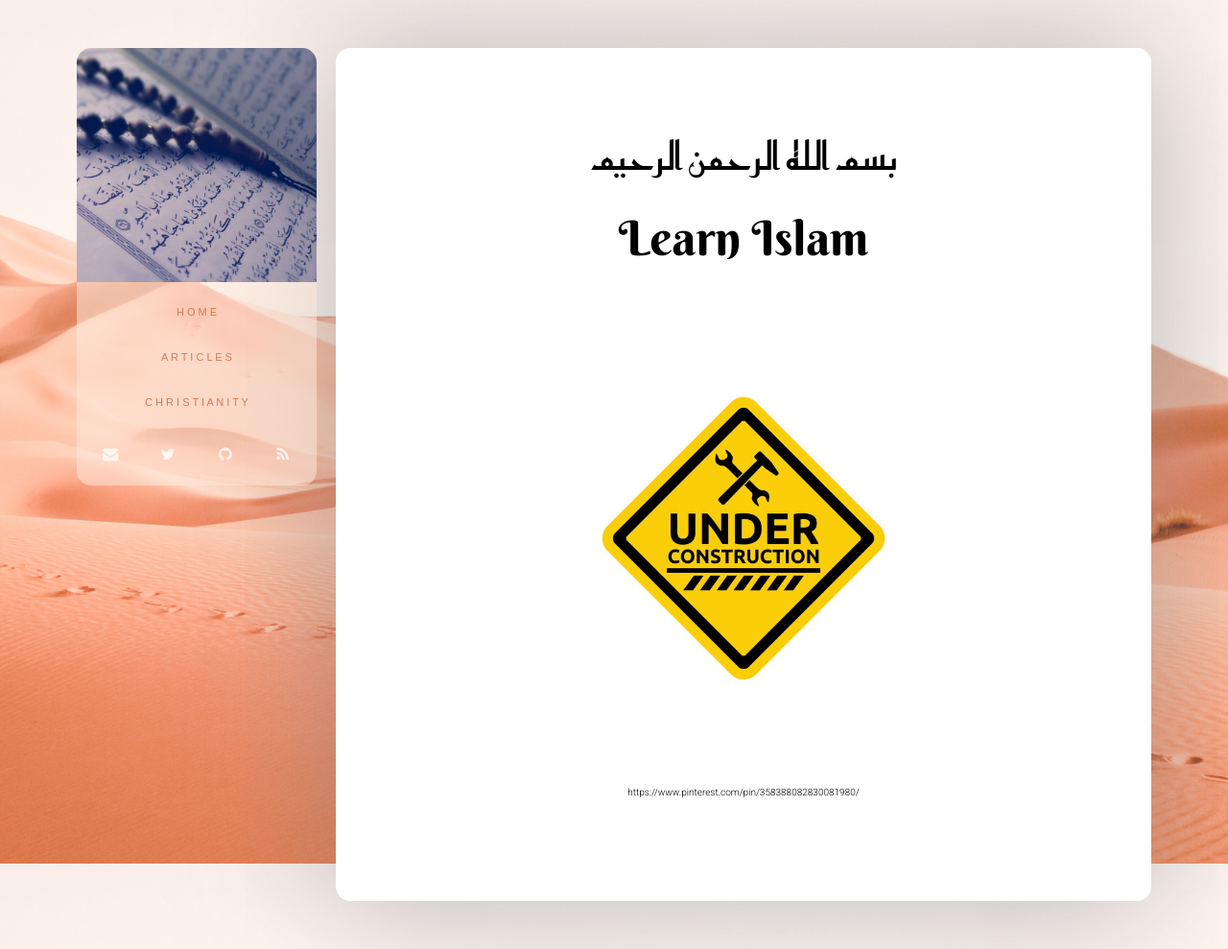
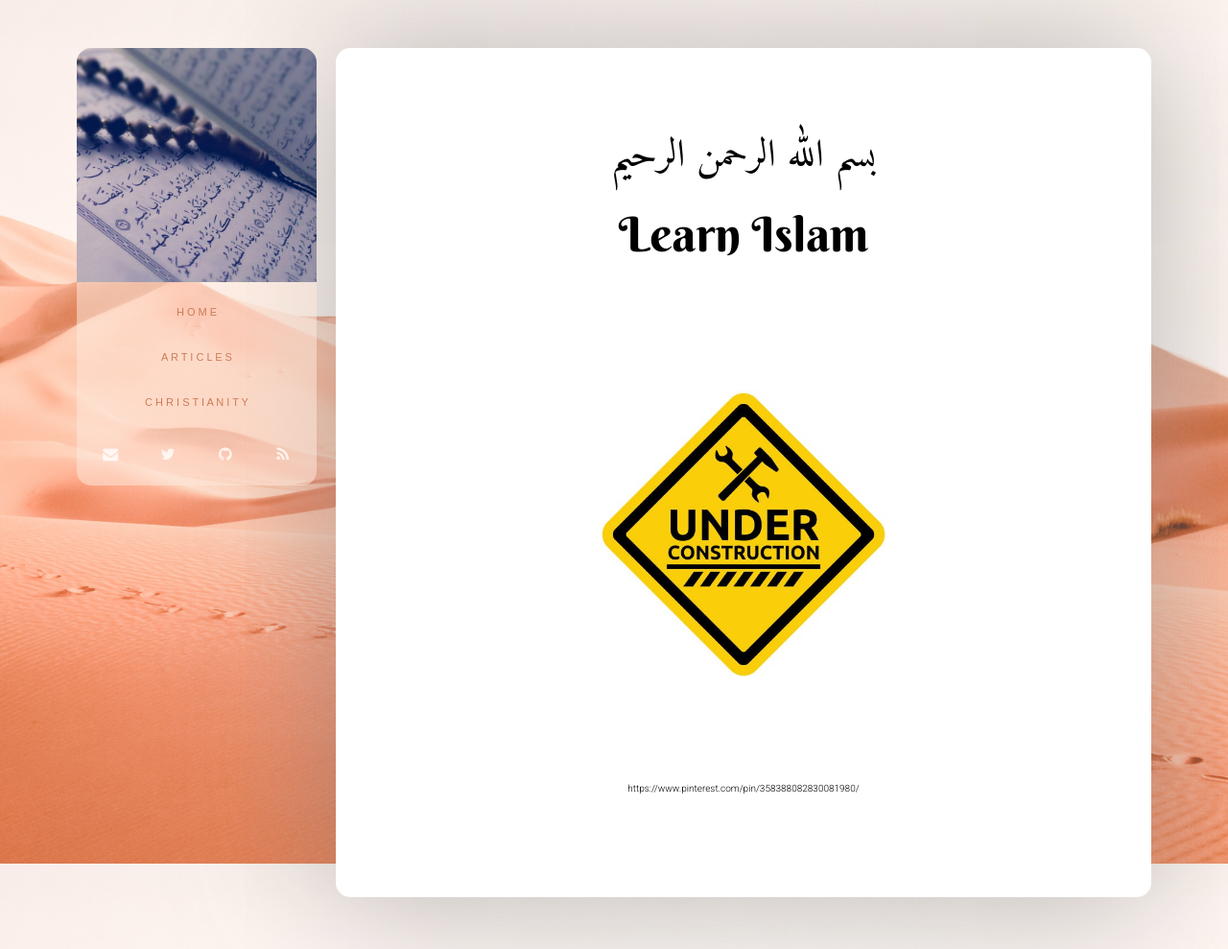
Before and after one commit to learn-islam/learn-islam.github.io, a Jekyll site: the page built from index.html, in a window 1280 px wide and 989 px high. Shown: the whole window at 96% size. Built offline with Jekyll 4.4.1, drawn with Linux system fonts in a browser that asks for light colours; nearby versions of some CDN libraries; some web fonts are replaced.

Commit message:
updated font-face of the basmallah in the home page

```diff
--- a/_sass/stylesheets/partials/_main-content.scss
+++ b/_sass/stylesheets/partials/_main-content.scss
@@ -34,7 +34,7 @@
 
         span.basmallah {
             font-size: 40px;
-            font-family: 'Reem Kufi', sans-serif;
+            font-family: 'Amiri', serif;
             display: block;
 
             text-align: center;
```
